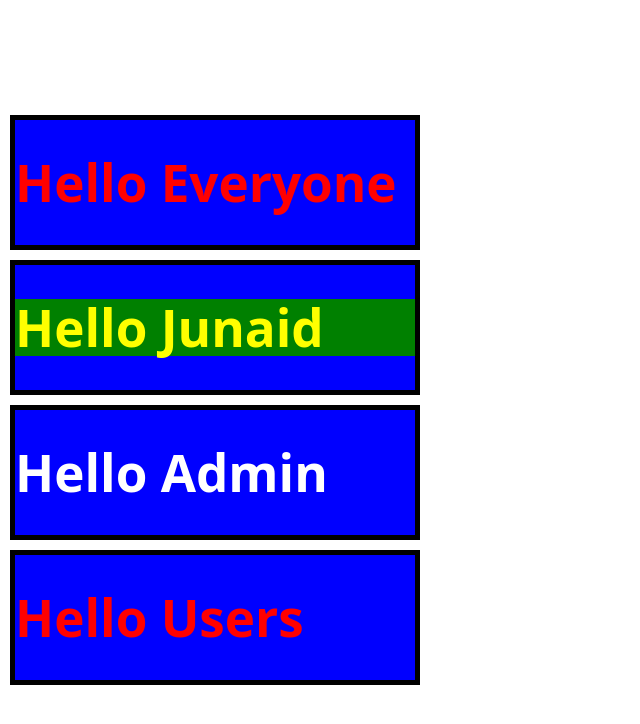
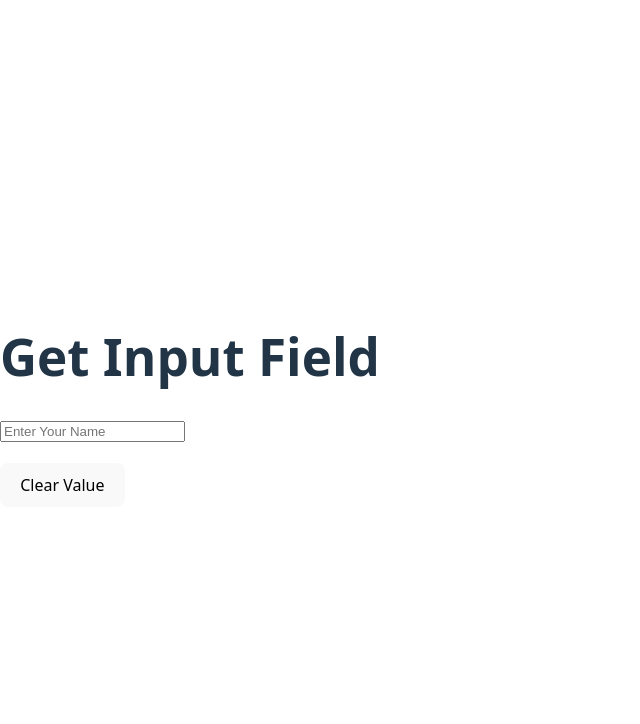
Before and after one commit to Junaid-webdev/react, a React (Vite) app in the folder react-app/: page / in a window 1280 px wide. Shown: the top 724 px of the page, without its empty margins (0-640 px from the left). Built offline with nearby package versions, Linux system fonts and the light colour scheme.

Commit message:
input value get

```diff
--- a/react-app/src/App.jsx
+++ b/react-app/src/App.jsx
@@ -1,33 +1,16 @@
+import { useState } from "react";
 import User from "./User";
 import Wrapper from "./wrapper";
 
+function App(){
+  const [val,setVal]=useState();
 
-function App(){
   return <>
-  <Wrapper>
-  <div>
-   <h1>Hello Everyone</h1>
-</div>
-  </Wrapper>
-  <Wrapper>
-  <div>
-   <h1 style={{ color:"yellow", background:"green" }}>Hello Junaid</h1>
-</div>
-  </Wrapper>
-  <Wrapper>
-  <div>
-   <h1 style={{ color:"white" }}>Hello Admin</h1>
-</div>
-  </Wrapper>
-  <Wrapper>
-  <div>
-   <h1>Hello Users</h1>
-</div>
-  </Wrapper>
 
-  {/* <User />
-  <User name="sameer" /> */}
-
+    <h1>Get Input Field</h1>
+    <input value={val} type="text"onChange={(event)=>setVal(event.target.value)} placeholder="Enter Your Name "/>
+    <h4>{val}</h4>
+    <button onClick={()=>setVal("")}>Clear Value</button>
   </>
 }
 export default App;
```
